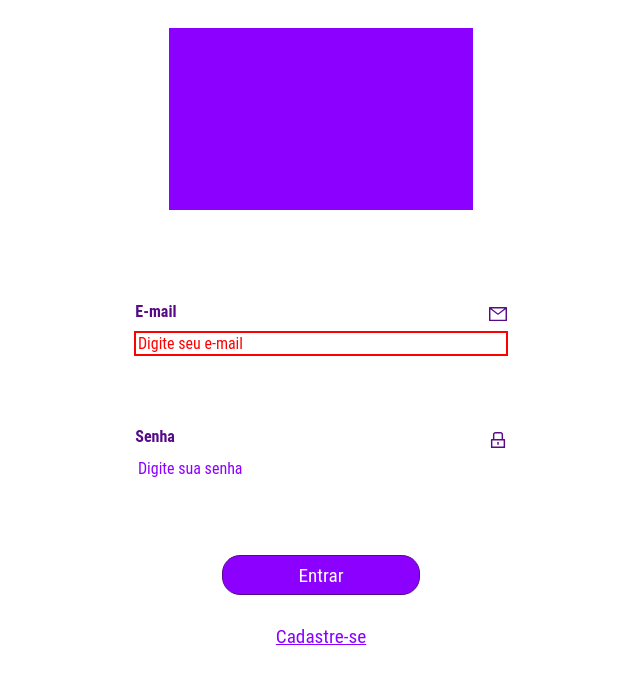
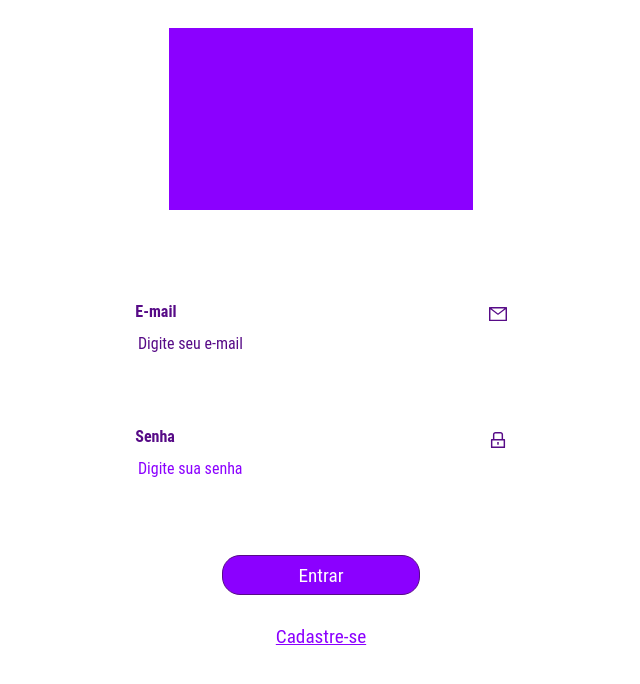
Before and after one commit to cpejr/front-web-mvpclinicas, a React (Vite) app: page /login in a window 1280 px wide. Shown: the top 684 px of the page, without its empty margins (319-959 px from the left). Built offline with nearby package versions, Linux system fonts and the light colour scheme.

Commit message:
feat: Mais correções para validação de email

```diff
--- a/src/pages/Login/Login.jsx
+++ b/src/pages/Login/Login.jsx
@@ -38,12 +38,20 @@ const logar = async (e) => {
         </TituloIcon>
 
         {(() => {
+          console.log(email);
+          if (email == "") {
+            var borderColor = "white";
+            var color = "#570B87";
+            var placeholderColor = "#570B87"
+          }
+          else var borderColor = color = placeholderColor = "red";
+
           return(
             <Input
-              borderColor="red" //mudar
+              borderColor={borderColor}
               placeholder="Digite seu e-mail"
-              color="red"//mudar
-              placeholderColor="red" //mudar
+              color={color}
+              placeholderColor={placeholderColor}
               backgroundColor="white"
               type="email"
               width="50%"
@@ -54,8 +62,7 @@ const logar = async (e) => {
               marginBottom="0%"
               onChange = {(e) => setEmail(e.target.value)}
               />)
-        })()
-        }
+        })()}
         {/* {(() => { ... })()} immediately invokes the arrow function and returns the JSX component returned by that function. */}
 
         </InputNovo>
```
